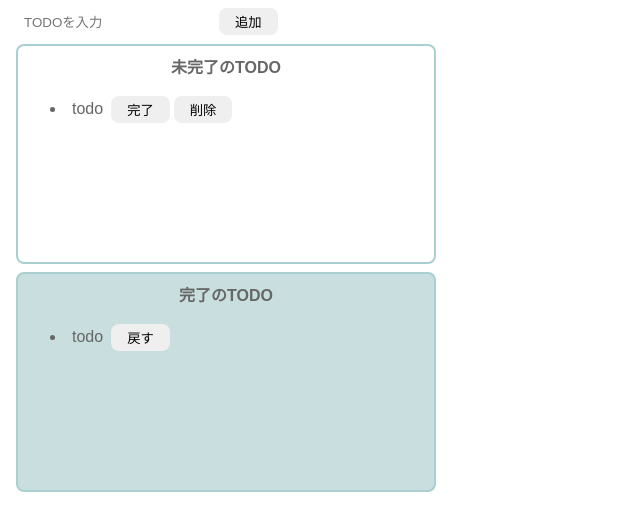
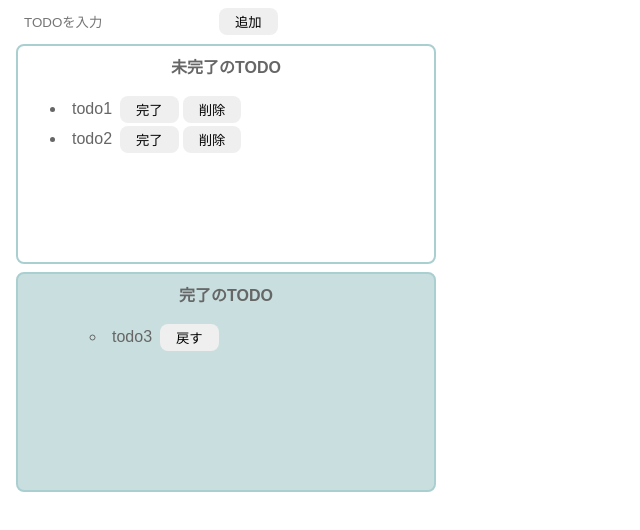
Before and after one commit to naoyamishina/udemy_react_todo, a React (Create React App) app: page / in a window 1280 px wide. Shown: the top 530 px of the page, without its empty margins (0-640 px from the left). Built offline with nearby package versions, Linux system fonts and the light colour scheme.

Commit message:
useStateでモック作成

```diff
--- a/src/todo.jsx
+++ b/src/todo.jsx
@@ -1,6 +1,10 @@
+import { useState } from "react";
 import "./styles.css";
 
 export const Todo = () => {
+  const [incompleteTodos, setIncompleteTodos] = useState(["todo1", "todo2"]);
+  const [completeTodos, setCompleteTodos] = useState(["todo3"]);
+
   return (
     <>
       <div className="input-area">
@@ -12,24 +16,30 @@ export const Todo = () => {
       <div className="incomplete-area">
         <p className="title">未完了のTODO</p>
         <ul>
-          <li>
+          {incompleteTodos.map((todo) => (
+            <li key={todo}>
               <div className="list-row">
-              <p className="todo-item">todo</p>
+                <p className="todo-item">{todo}</p>
                 <button>完了</button>
                 <button>削除</button>
               </div>
             </li>
+          ))}
         </ul>
       </div>
       <div className="complete-area">
         <p className="title">完了のTODO</p>
         <ul>
-          <li>
+        <ul>
+          {completeTodos.map((todo) => (
+            <li key={todo}>
               <div className="list-row">
-              <p className="todo-item">todo</p>
+                <p className="todo-item">{todo}</p>
                 <button>戻す</button>
               </div>
             </li>
+          ))}
+        </ul>
         </ul>
       </div>
     </>
```
Lines whose indentation alone changed are shown as unchanged.
